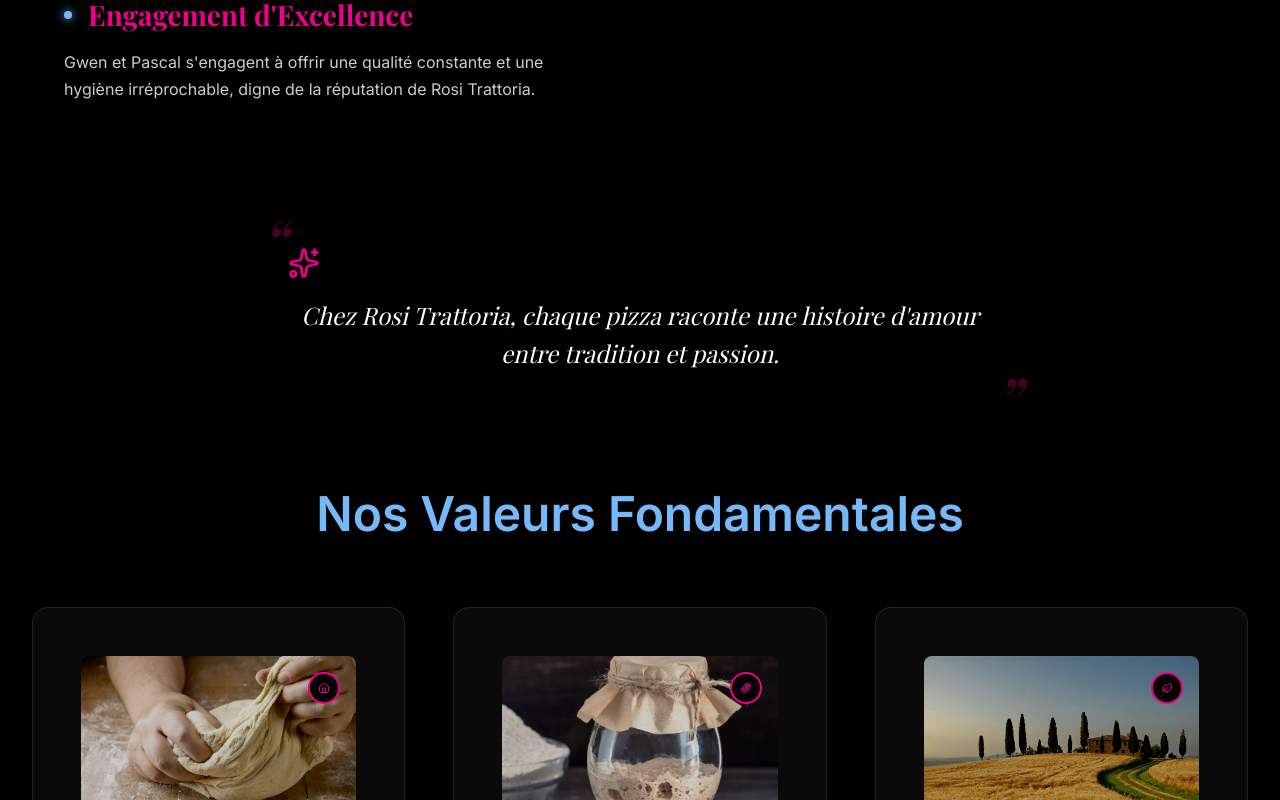
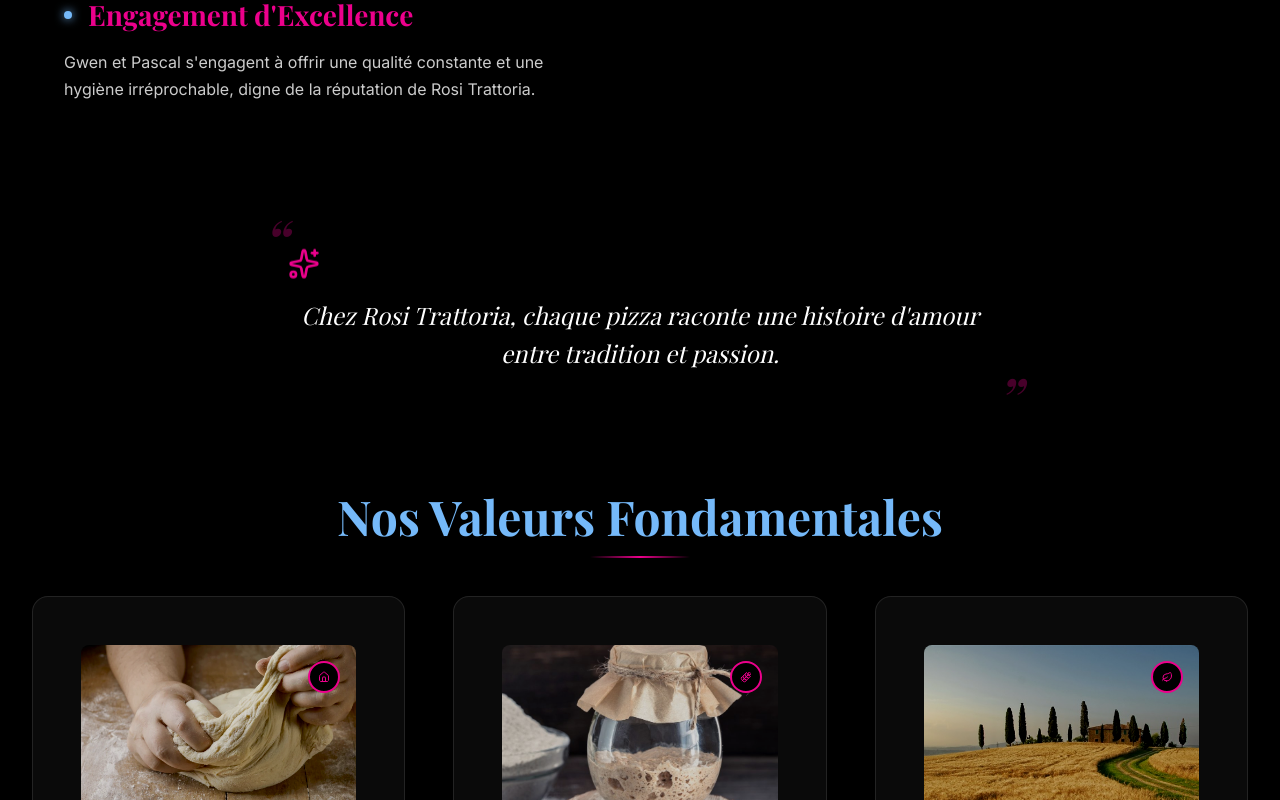
Before and after one commit to PonchHKT/rosi-trattoria, a React (Vite) app: page /nos-valeurs in a window 1280 px wide. Shown: the part 1812-2612 px from the top of the page. Built offline with nearby package versions, Linux system fonts and the light colour scheme; a web font is replaced by a local one.

Commit message:
Update nosvaleurscomponent.scss

```diff
--- a/src/components/NosValeurs/NosValeursComponent/nosvaleurscomponent.scss
+++ b/src/components/NosValeurs/NosValeursComponent/nosvaleurscomponent.scss
@@ -267,11 +267,29 @@
   }
 
   &__features-title {
+    font-family: var(--font-accent);
     font-size: 3rem;
     color: var(--primary-blue);
     text-align: center;
-    margin-bottom: var(--spacing-xl);
+    margin-bottom: var(--spacing-lg);
     font-weight: 700;
+    position: relative;
+
+    &::after {
+      content: "";
+      position: absolute;
+      bottom: -10px;
+      left: 50%;
+      transform: translateX(-50%);
+      width: 100px;
+      height: 2px;
+      background: linear-gradient(
+        90deg,
+        transparent,
+        var(--primary-pink),
+        transparent
+      );
+    }
   }
 
   &__cards-grid {
@@ -383,7 +401,7 @@
     }
   }
 
-  @media screen and (max-width: 768px) {
+  @media screen and (max-width: 8px) {
     padding-top: 80px;
 
     &__content {
```
